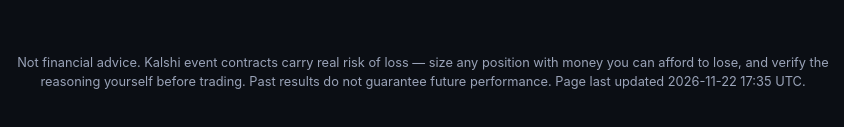
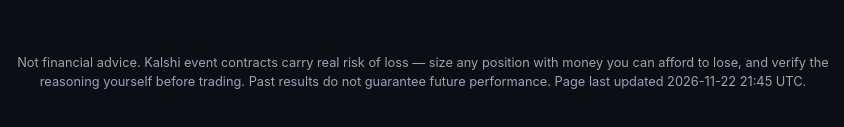
Before and after one commit to nicothagreat/Kedge-LP, a plain HTML site: page index.html in a window 1280 px wide. Shown: the part 1583-1710 px from the top of the page, 217-1061 px from the left. Drawn offline with Linux system fonts and the light colour scheme.

Commit message:
Update landing page (2026-11-22)

```diff
--- a/index.html
+++ b/index.html
@@ -124,7 +124,7 @@
     Not financial advice. Kalshi event contracts carry real risk of loss —
     size any position with money you can afford to lose, and verify the
     reasoning yourself before trading. Past results do not guarantee future
-    performance. Page last updated 2026-11-22 17:35 UTC.
+    performance. Page last updated 2026-11-22 21:45 UTC.
   </footer>
 
 </div>
```
